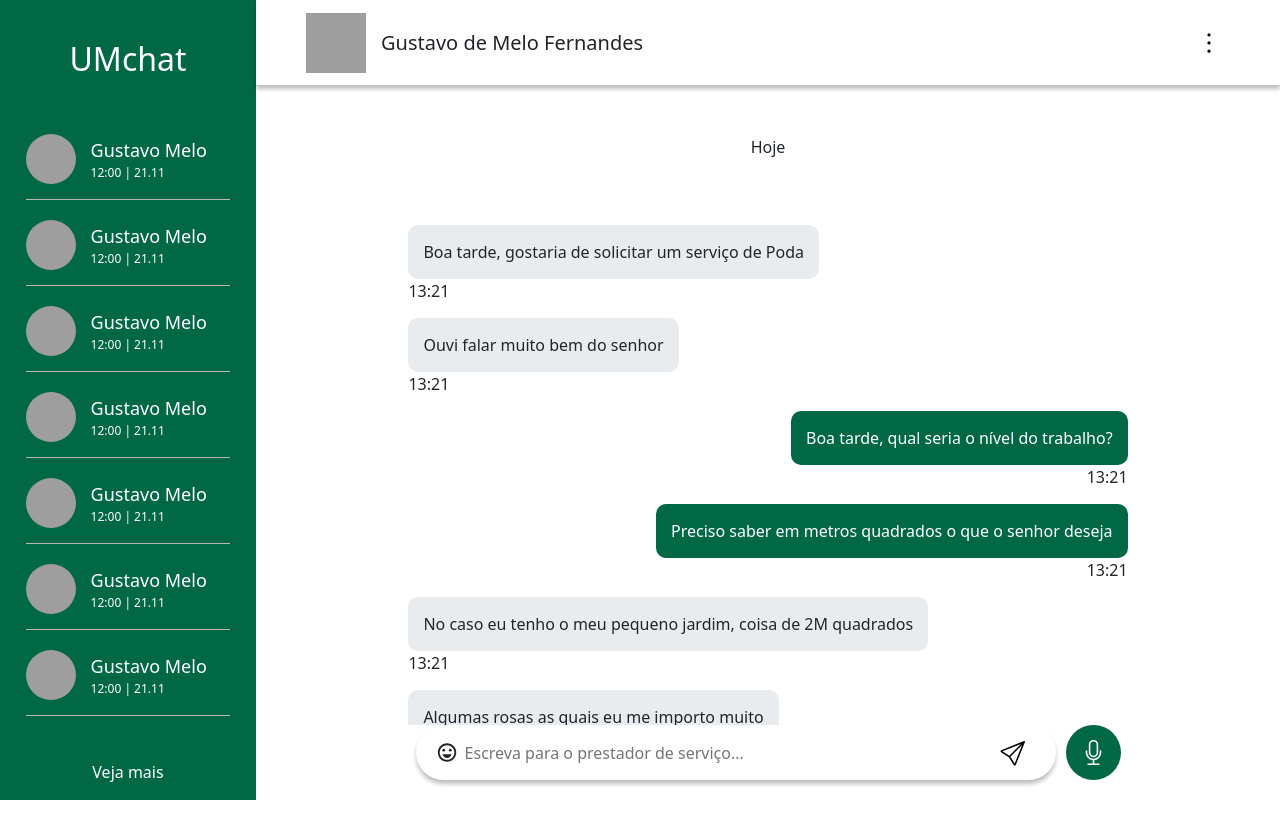
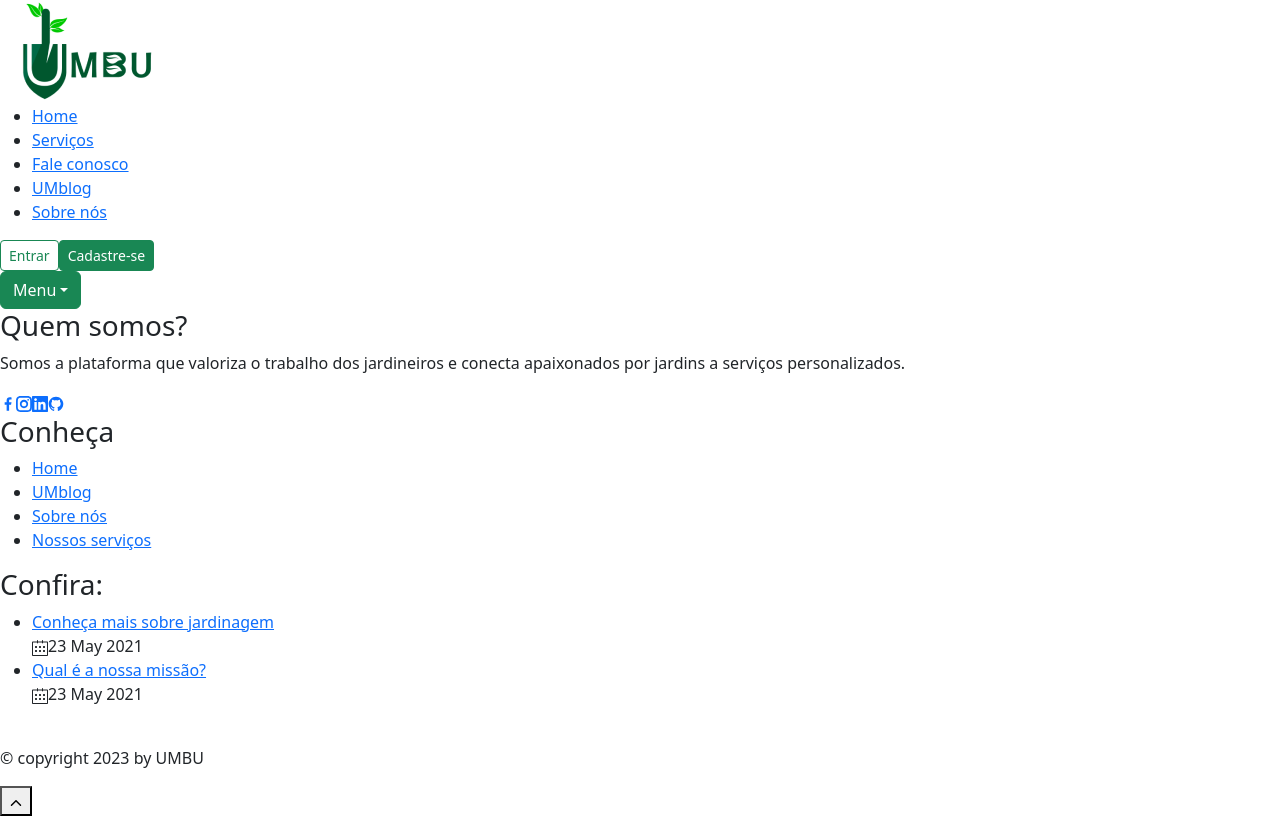
Before and after one commit to sejaumbu/seja-umbu, a React (Vite) app: page / in a window 1280 px wide. Built offline with nearby package versions, Linux system fonts and the light colour scheme; grey boxes are pictures that could not be loaded.

Commit message:
Update App.jsx

```diff
--- a/src/App.jsx
+++ b/src/App.jsx
@@ -2,12 +2,12 @@ import './App.css'
 import 'bootstrap/dist/css/bootstrap.min.css';
 import Header from  "./components/header/Header.jsx"
 import Footer from "./components/footer/Footer.jsx"
-import UMChat from './components/UMchat/UMChat.jsx';
 
 function App() {
   return (
     <>
-      <UMChat/>
+      <Header/>
+      <Footer/>
     </>
   )
 }
```
